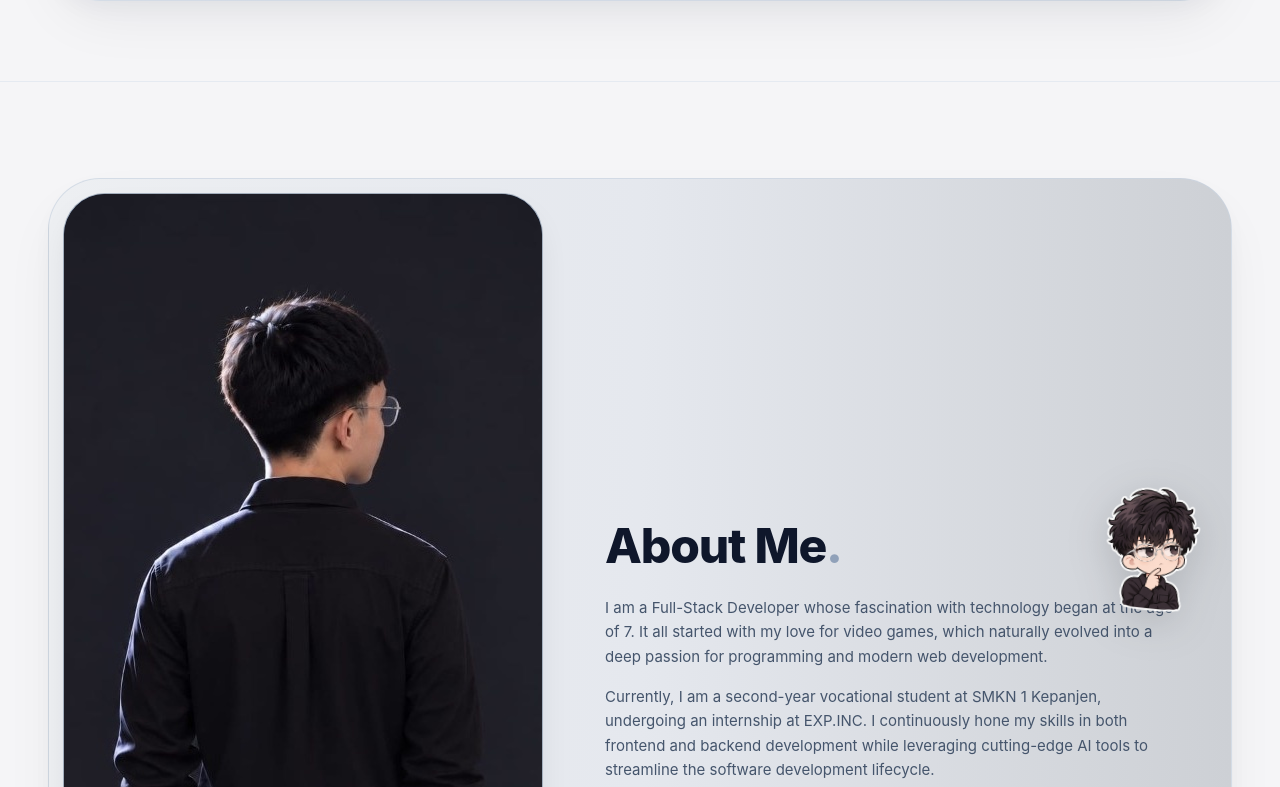
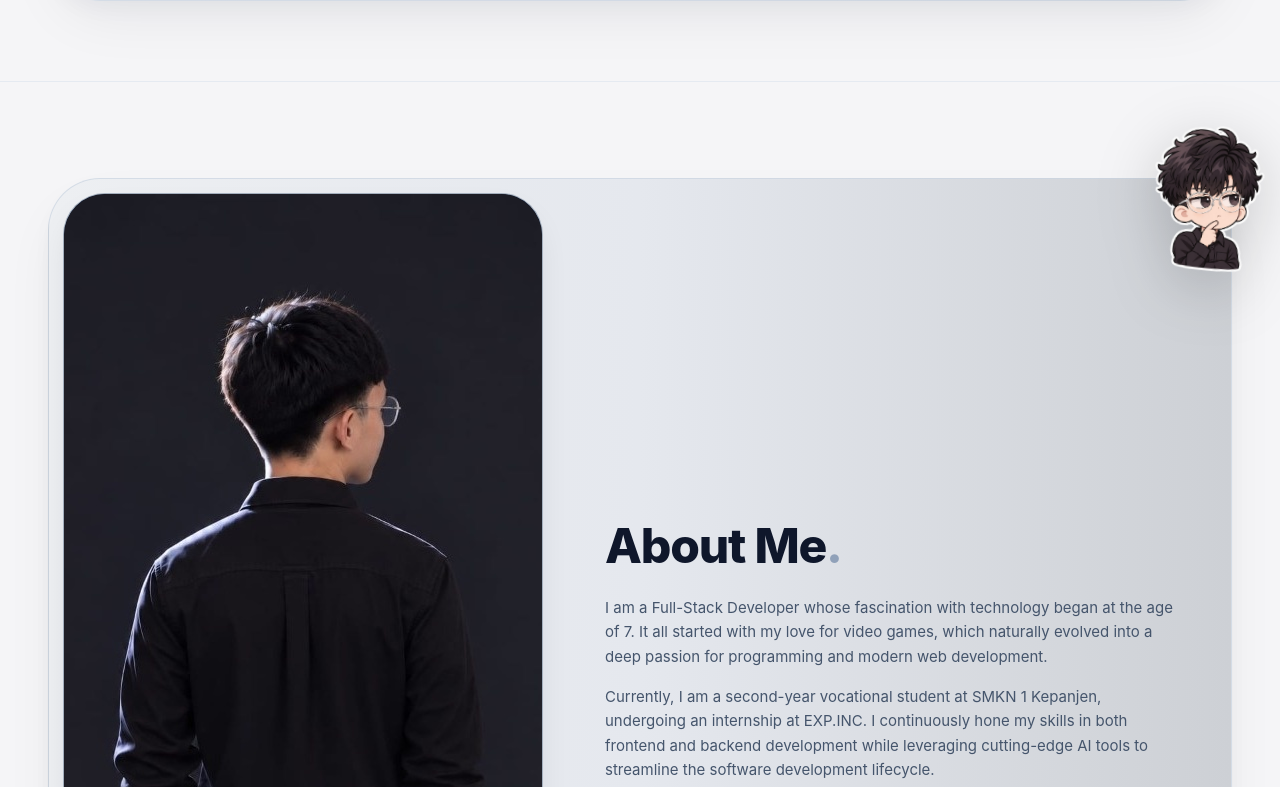
Before and after one commit to rizkyfahmi/Portfolio, a React (Vite) app in the folder frontend/: page / in a window 1280 px wide. Shown: the part 733-1520 px from the top of the page. Built offline with nearby package versions, Linux system fonts and the light colour scheme; no server answers.

Commit message:
style(about): move thinking sticker to card top-right corner (half in, half out)

```diff
--- a/frontend/src/components/sections/SectionAbout.tsx
+++ b/frontend/src/components/sections/SectionAbout.tsx
@@ -10,17 +10,39 @@ export function SectionAbout({ profile }: SectionAboutProps) {
     <section
       id="about"
       aria-labelledby="about-title"
-      className="relative z-10 w-full py-16 sm:py-24 border-b border-slate-200/80 scroll-mt-20 bg-[#f5f5f7] flex items-center justify-center"
+      className="relative z-10 w-full py-16 sm:py-24 border-b border-slate-200/80 scroll-mt-20 bg-[#f5f5f7] flex items-center justify-center overflow-visible"
     >
-      <div className="shell-slide w-full">
+      <div className="shell-slide w-full overflow-visible">
         {/* Main Card Container: Full Horizontal Width, Scaled down Vertically by 20% (min-h-[400px]) */}
         <motion.div
           initial={{ opacity: 0, x: -60, y: 30, scale: 0.94 }}
           whileInView={{ opacity: 1, x: 0, y: 0, scale: 1 }}
           viewport={{ once: false, amount: 0.2 }}
           transition={{ duration: 0.8, ease: [0.22, 1, 0.36, 1] }}
-          className="group relative w-full rounded-[32px] sm:rounded-[44px] lg:rounded-[52px] bg-gradient-to-r from-[#edeff2] via-[#e5e8ee] to-[#cdd0d5] border border-slate-300/70 shadow-[0_25px_60px_-15px_rgba(15,23,42,0.08),0_10px_25px_-5px_rgba(15,23,42,0.04)] flex flex-col lg:flex-row items-stretch overflow-hidden min-h-[360px] lg:min-h-[400px]"
+          className="group relative w-full rounded-[32px] sm:rounded-[44px] lg:rounded-[52px] bg-gradient-to-r from-[#edeff2] via-[#e5e8ee] to-[#cdd0d5] border border-slate-300/70 shadow-[0_25px_60px_-15px_rgba(15,23,42,0.08),0_10px_25px_-5px_rgba(15,23,42,0.04)] flex flex-col lg:flex-row items-stretch overflow-visible min-h-[360px] lg:min-h-[400px]"
         >
+          {/* Mascot Sticker: Thinking / Contemplating at Top-Right Corner of Card (Half inside, half outside) */}
+          <motion.div
+            initial={{ opacity: 0, scale: 0.5, rotate: 12 }}
+            whileInView={{ opacity: 1, scale: 1, rotate: 6 }}
+            whileHover={{ scale: 1.15, rotate: 0 }}
+            animate={{ y: [0, -6, 0], rotate: [6, 9, 6] }}
+            transition={{
+              y: { duration: 4.8, repeat: Infinity, ease: 'easeInOut' },
+              rotate: { duration: 4.8, repeat: Infinity, ease: 'easeInOut' },
+              opacity: { duration: 1.8, delay: 0.4 },
+              scale: { duration: 1.8, delay: 0.4 },
+            }}
+            className="absolute -top-7 -right-4 sm:-top-10 sm:-right-6 lg:-top-12 lg:-right-8 z-30 cursor-pointer select-none"
+            title="Reflecting on continuous learning & growth"
+          >
+            <img
+              src="/images/sticker-thinking.png"
+              alt="Thinking mascot sticker"
+              className="w-20 sm:w-24 lg:w-28 h-auto drop-shadow-[0_15px_30px_rgba(0,0,0,0.18)] pointer-events-none"
+            />
+          </motion.div>
+
           {/* Left Column: Photo slides in smoothly from Left (Crisp, Slimmer Horizontal Aspect) */}
           <motion.div
             initial={{ opacity: 0, x: -70, scale: 0.94 }}
@@ -37,28 +59,7 @@ export function SectionAbout({ profile }: SectionAboutProps) {
           </motion.div>
 
           {/* Right Column: Vertically Centered Title & About Description Adjusted to Fill Gracefully */}
-          <div className="flex-1 p-6 sm:p-10 lg:p-12 flex flex-col justify-center my-auto space-y-4 sm:space-y-5 relative">
-            {/* Mascot Sticker: Thinking / Contemplating */}
-            <motion.div
-              initial={{ opacity: 0, scale: 0.5, rotate: 12 }}
-              whileInView={{ opacity: 1, scale: 1, rotate: 6 }}
-              whileHover={{ scale: 1.15, rotate: 0 }}
-              animate={{ y: [0, -6, 0], rotate: [6, 9, 6] }}
-              transition={{
-                y: { duration: 4.8, repeat: Infinity, ease: 'easeInOut' },
-                rotate: { duration: 4.8, repeat: Infinity, ease: 'easeInOut' },
-                opacity: { duration: 1.8, delay: 0.4 },
-                scale: { duration: 1.8, delay: 0.4 },
-              }}
-              className="absolute top-4 right-4 sm:top-6 sm:right-8 z-20 cursor-pointer select-none"
-              title="Reflecting on continuous learning & growth"
-            >
-              <img
-                src="/images/sticker-thinking.png"
-                alt="Thinking mascot sticker"
-                className="w-16 sm:w-20 lg:w-24 h-auto drop-shadow-[0_10px_20px_rgba(0,0,0,0.14)] pointer-events-none"
-              />
-            </motion.div>
+          <div className="flex-1 p-6 sm:p-10 lg:p-12 flex flex-col justify-center my-auto space-y-4 sm:space-y-5">
 
             <motion.h2
               id="about-title"
```
